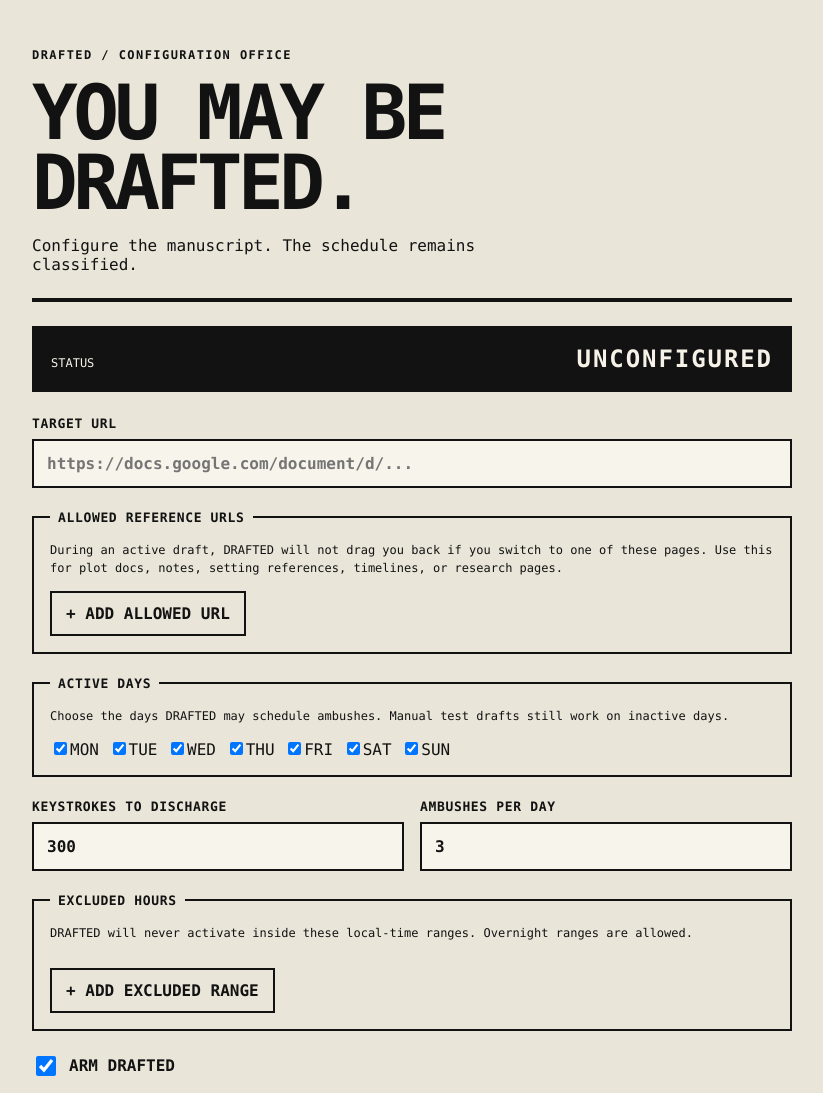
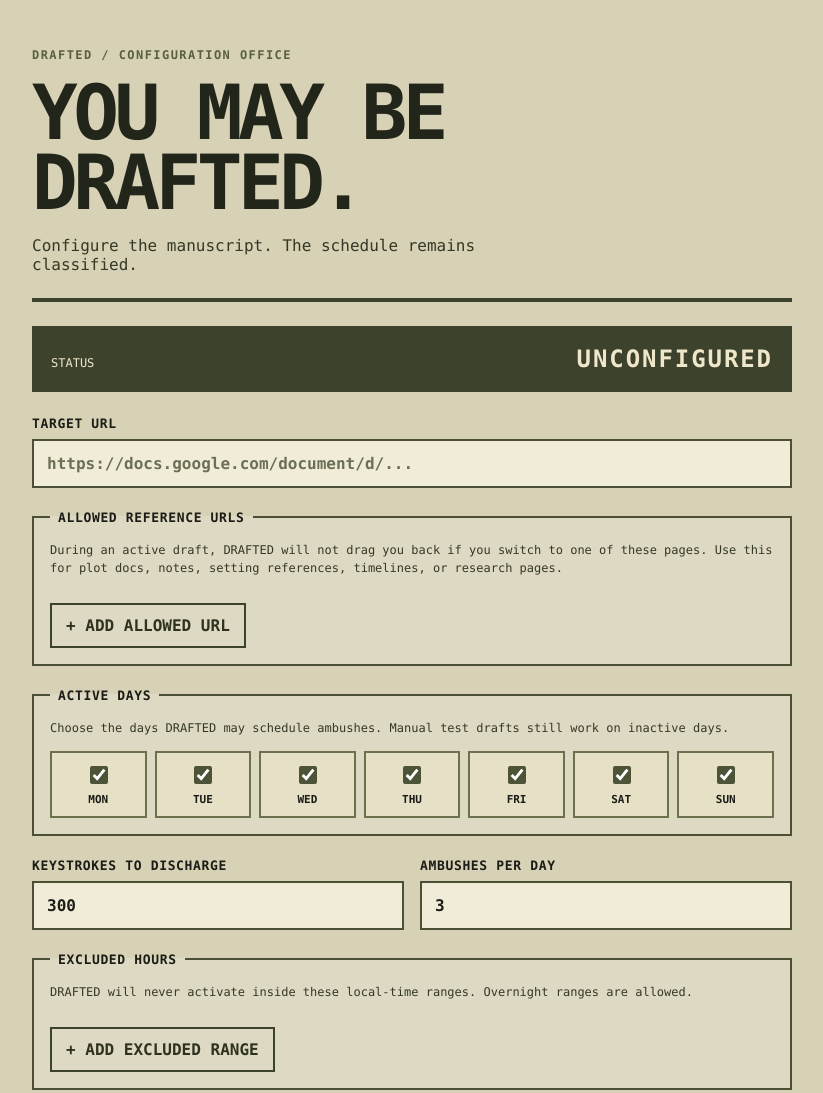
Before and after one commit to yo4e/DRAFTED, a website with bundled scripts: page options.html in a window 1280 px wide. Shown: the top 1093 px of the page, without its empty margins (228-1051 px from the left). Built offline with nearby package versions, Linux system fonts and the light colour scheme; some packages are replaced by stand-ins of ours.

Commit message:
Restyle settings with military palette

```diff
--- a/options.css
+++ b/options.css
@@ -1,8 +1,8 @@
 :root {
   color-scheme: light;
   font-family: ui-monospace, SFMono-Regular, Menlo, Monaco, Consolas, "Liberation Mono", monospace;
-  background: #e9e5d9;
-  color: #121212;
+  background: #d7d1b6;
+  color: #1a1c15;
 }
 
 * { box-sizing: border-box; }
@@ -14,10 +14,10 @@
   margin: 48px auto 80px;
 }
 
-header { border-bottom: 4px solid #121212; padding-bottom: 24px; }
-.eyebrow { margin: 0 0 16px; font-size: 12px; font-weight: 800; letter-spacing: .12em; }
-h1 { margin: 0; font-size: clamp(38px, 8vw, 76px); line-height: .92; letter-spacing: -.06em; }
-.lede { margin: 18px 0 0; max-width: 56ch; }
+header { border-bottom: 4px solid #3d422d; padding-bottom: 24px; }
+.eyebrow { margin: 0 0 16px; font-size: 12px; font-weight: 800; letter-spacing: .12em; color: #596040; }
+h1 { margin: 0; font-size: clamp(38px, 8vw, 76px); line-height: .92; letter-spacing: -.06em; color: #222519; }
+.lede { margin: 18px 0 0; max-width: 56ch; color: #343826; }
 
 .status-panel {
   display: flex;
@@ -25,9 +25,9 @@
   align-items: baseline;
   margin: 24px 0;
   padding: 16px;
-  border: 3px solid #121212;
-  background: #121212;
-  color: #f6f2e8;
+  border: 3px solid #3d422d;
+  background: #3d422d;
+  color: #efe7c9;
 }
 .status-panel span { font-size: 12px; }
 .status-panel strong { font-size: 24px; letter-spacing: .08em; }
@@ -36,27 +36,34 @@
 .field { display: grid; gap: 8px; font-weight: 800; }
 .field > span, legend { text-transform: uppercase; font-size: 13px; letter-spacing: .05em; }
 input[type="url"], input[type="number"], input[type="time"] {
-  width: 100%; padding: 13px; border: 2px solid #121212; border-radius: 0; background: #f7f4eb; color: #121212;
+  width: 100%; padding: 13px; border: 2px solid #4a4f35; border-radius: 0; background: #f1ecd8; color: #1a1c15;
 }
+input[type="url"]::placeholder { color: #6b7055; }
 .grid-two { display: grid; grid-template-columns: repeat(2, minmax(0, 1fr)); gap: 16px; }
-fieldset { margin: 0; padding: 16px; border: 2px solid #121212; }
+fieldset { margin: 0; padding: 16px; border: 2px solid #4a4f35; background: rgba(255,255,255,0.18); }
 legend { padding: 0 8px; font-weight: 800; }
-.hint { margin: 0 0 14px; font-size: 12px; line-height: 1.5; }
-#excluded-ranges { display: grid; gap: 10px; margin-bottom: 12px; }
+.hint { margin: 0 0 14px; font-size: 12px; line-height: 1.5; color: #343826; }
+#excluded-ranges, #allowed-urls { display: grid; gap: 10px; margin-bottom: 12px; }
 .range-row { display: grid; grid-template-columns: 1fr 1fr auto; gap: 10px; align-items: end; }
-.range-row label { display: grid; gap: 5px; font-size: 11px; text-transform: uppercase; }
+.url-row { display: grid; grid-template-columns: 1fr auto; gap: 10px; align-items: end; }
+.range-row label, .url-row label { display: grid; gap: 5px; font-size: 11px; text-transform: uppercase; }
+.weekday-grid { display: grid; grid-template-columns: repeat(7, minmax(0, 1fr)); gap: 8px; }
+.weekday-grid label { display: grid; place-items: center; gap: 6px; padding: 10px 4px; border: 2px solid #6b714d; background: #e6e0c6; font-size: 11px; font-weight: 900; cursor: pointer; }
+.weekday-grid input { width: 18px; height: 18px; accent-color: #4c5337; }
+
 .toggle-row { display: flex; align-items: center; gap: 10px; font-weight: 900; }
-.toggle-row input { width: 20px; height: 20px; }
+.toggle-row input { width: 20px; height: 20px; accent-color: #4c5337; }
 .actions { display: flex; flex-wrap: wrap; gap: 10px; }
-button { border: 2px solid #121212; padding: 11px 14px; background: #121212; color: #f7f4eb; cursor: pointer; font-weight: 900; }
-button.secondary { background: transparent; color: #121212; }
-button.danger { background: transparent; color: #121212; padding: 12px 10px; font-size: 11px; }
-button:hover { transform: translate(-1px, -1px); box-shadow: 3px 3px 0 #121212; }
+button { border: 2px solid #3d422d; padding: 11px 14px; background: #3d422d; color: #efe7c9; cursor: pointer; font-weight: 900; }
+button.secondary { background: transparent; color: #2e321f; }
+button.danger { background: transparent; color: #2e321f; padding: 12px 10px; font-size: 11px; }
+button:hover { transform: translate(-1px, -1px); box-shadow: 3px 3px 0 #596040; }
 .message { min-height: 1.4em; margin: 0; font-weight: 800; }
 .message.error { text-decoration: underline; }
 
 @media (max-width: 620px) {
   .shell { margin-top: 24px; }
-  .grid-two, .range-row { grid-template-columns: 1fr; }
-  .range-row .danger { justify-self: start; }
+  .grid-two, .range-row, .url-row { grid-template-columns: 1fr; }
+  .weekday-grid { grid-template-columns: repeat(4, minmax(0, 1fr)); }
+  .range-row .danger, .url-row .danger { justify-self: start; }
 }
```
